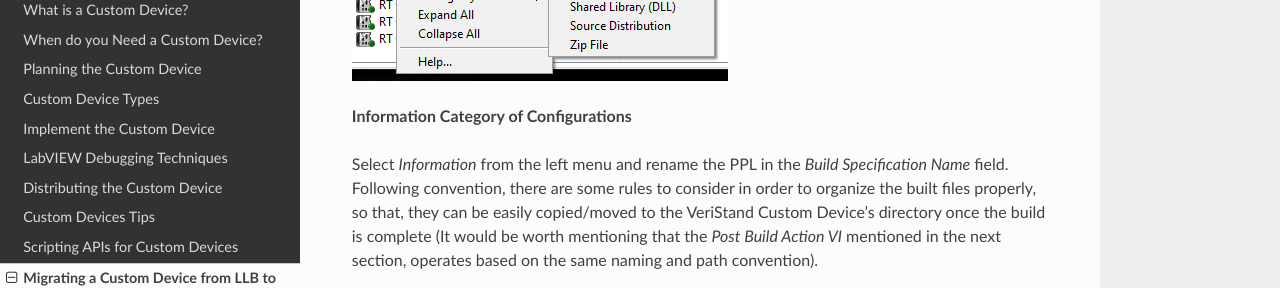
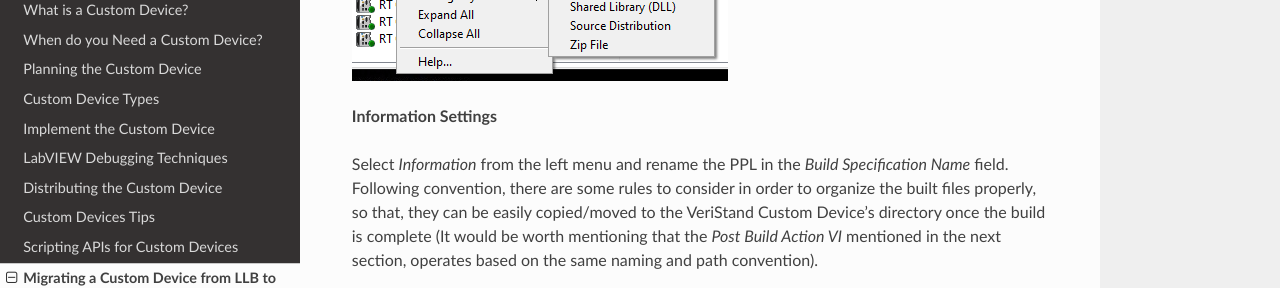
Before and after one commit to ni/niveristand-custom-device-handbook, a Sphinx documentation site: the page built from docs/Migrating_LLB_to_a_PPL_based_Custom_Device.md, in a window 1280 px wide and 1400 px high, scrolled down 4794 px. Shown: the part 151-439 px from the top of the window. Built offline with Sphinx 7.4.7 and the Read the Docs theme 2.0.0, drawn with Linux system fonts in a browser that asks for light colours; pages that are not in the unit, such as notebooks, are missing from menus; some of the changed text lies outside the part shown.

Commit message:
final push for real, this time i mean it

```diff
--- a/docs/Migrating_LLB_to_a_PPL_based_Custom_Device.md
+++ b/docs/Migrating_LLB_to_a_PPL_based_Custom_Device.md
@@ -56,7 +56,7 @@ The next step is to create a packed project library for each LLB build specifica
 ![](images/BuildSpecification.PNG)
 
 
-**Information Category of Configurations**
+**Information Settings**
 
 Select *Information* from the left menu and rename the PPL in the *Build Specification Name* field. Following convention, there are some rules to consider in order to organize the built files properly, so that, they can be easily copied/moved to the VeriStand Custom Device's directory once the build is complete (It would be worth mentioning that the *Post Build Action VI* mentioned in the next section, operates based on the same naming and path convention).
 
@@ -78,7 +78,7 @@ Select *Information* from the left menu and rename the PPL in the *Build Specifi
 
 **Note:** Moving forward, we are supporting only one type of RT OS. This means there will be a total of two targets: Windows and Linux x64.
 
-**Source Files Category of Configurations**
+**Source Files Settings**
 
  a) Custom Device System Explorer
 
```
